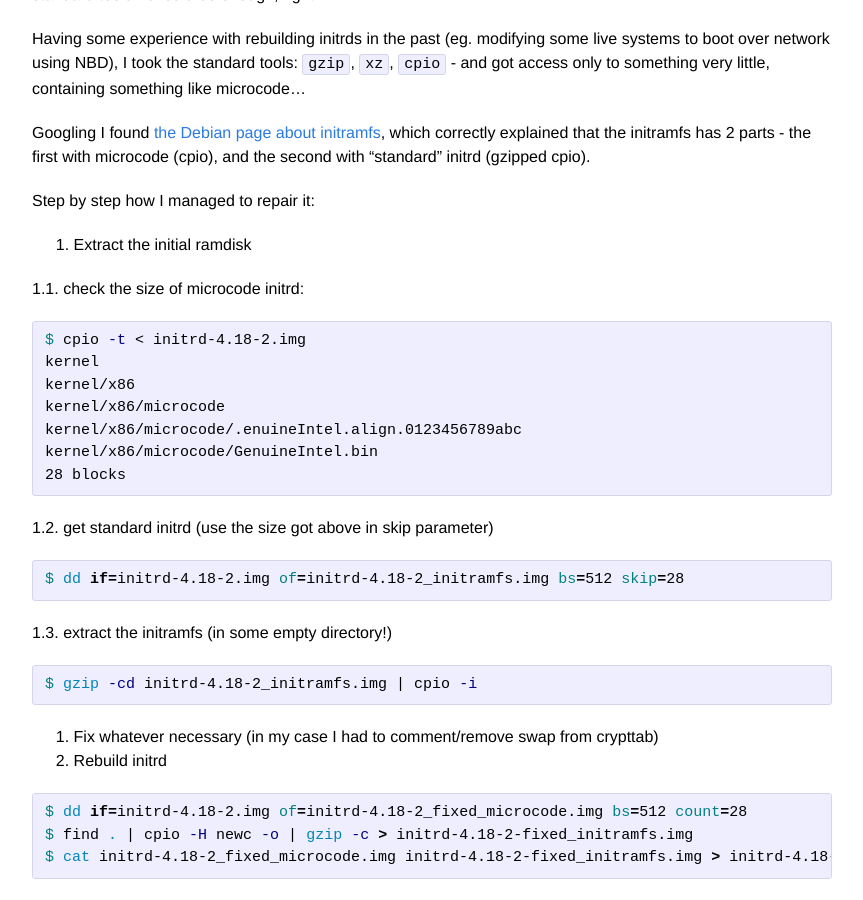
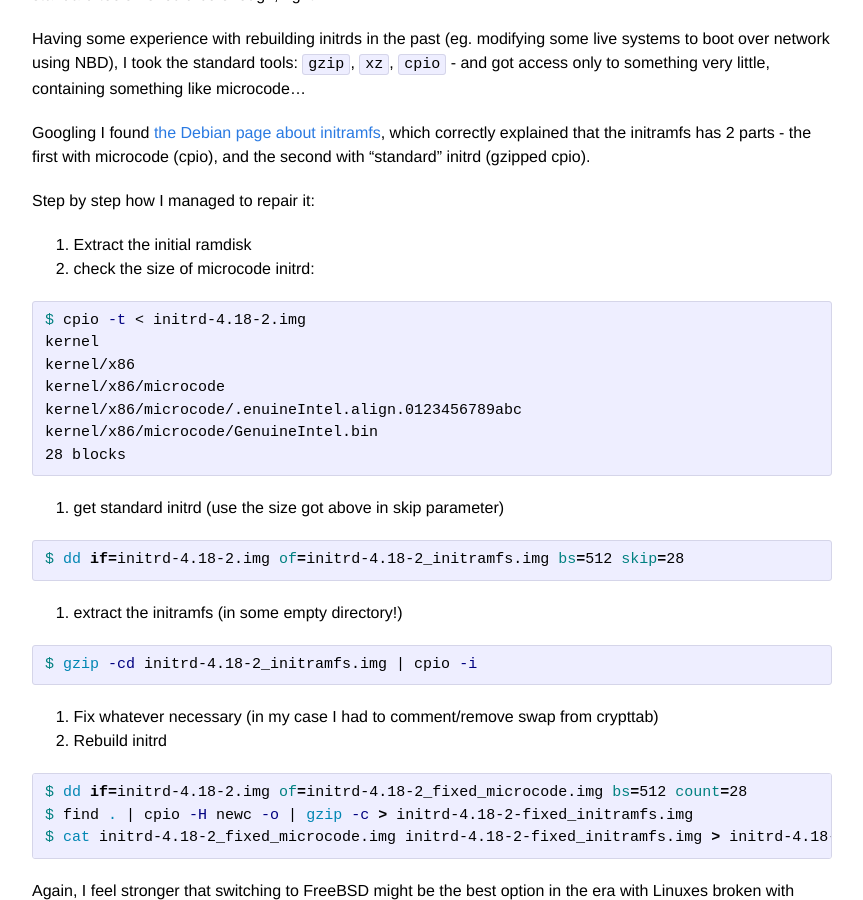
Before and after one commit to t-w/t-w.github.io, a Jekyll site: the page built from _posts/2019-01-08-rebuilding_broken_initram_debian_buster.markdown, in a window 1280 px wide and 900 px high, scrolled down 562 px. Shown: the whole window, without its empty margins (208-1071 px from the left). Built offline with Jekyll 4.4.1, drawn with Linux system fonts in a browser that asks for light colours.

Commit message:
One more try to fix list numbering.

```diff
--- a/_posts/2019-01-08-rebuilding_broken_initram_debian_buster.markdown
+++ b/_posts/2019-01-08-rebuilding_broken_initram_debian_buster.markdown
@@ -33,8 +33,7 @@ initrd (gzipped cpio).
 Step by step how I managed to repair it:
 
 1. Extract the initial ramdisk
-
-1.1. check the size of microcode initrd:
+  1. check the size of microcode initrd:
 {% highlight bash %}
 $ cpio -t < initrd-4.18-2.img
 kernel
@@ -44,19 +43,16 @@ kernel/x86/microcode/.enuineIntel.align.0123456789abc
 kernel/x86/microcode/GenuineIntel.bin
 28 blocks
 {% endhighlight %}
-
-1.2. get standard initrd (use the size got above in skip parameter)
+  2. get standard initrd (use the size got above in skip parameter)
 {% highlight bash %}
 $ dd if=initrd-4.18-2.img of=initrd-4.18-2_initramfs.img bs=512 skip=28
 {% endhighlight %}
 
-1.3. extract the initramfs (in some empty directory!)
+  3. extract the initramfs (in some empty directory!)
 {% highlight bash %}
 $ gzip -cd initrd-4.18-2_initramfs.img | cpio -i
 {% endhighlight %}
-
 2. Fix whatever necessary (in my case I had to comment/remove swap from crypttab)
-
 3. Rebuild initrd
 {% highlight bash %}
 $ dd if=initrd-4.18-2.img of=initrd-4.18-2_fixed_microcode.img bs=512 count=28
```
